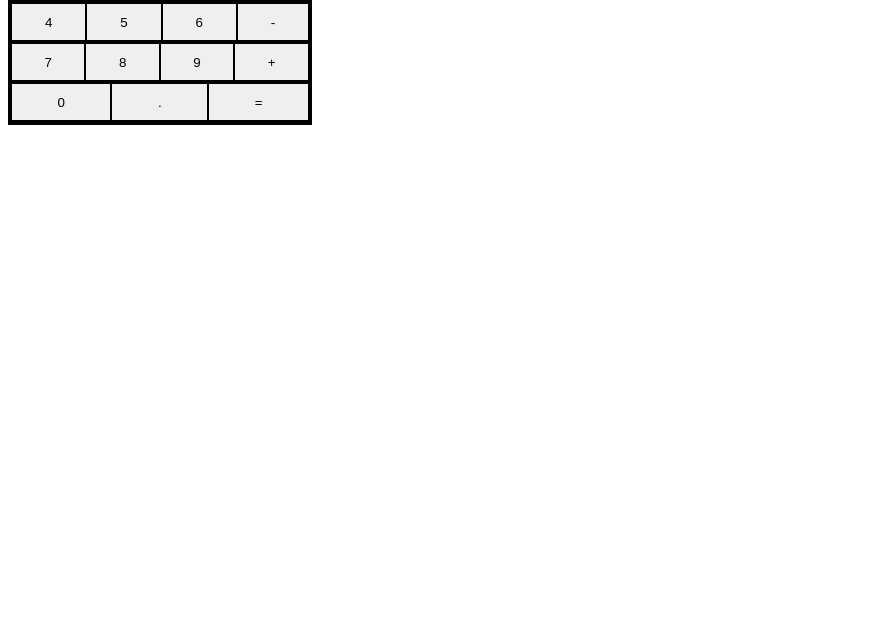
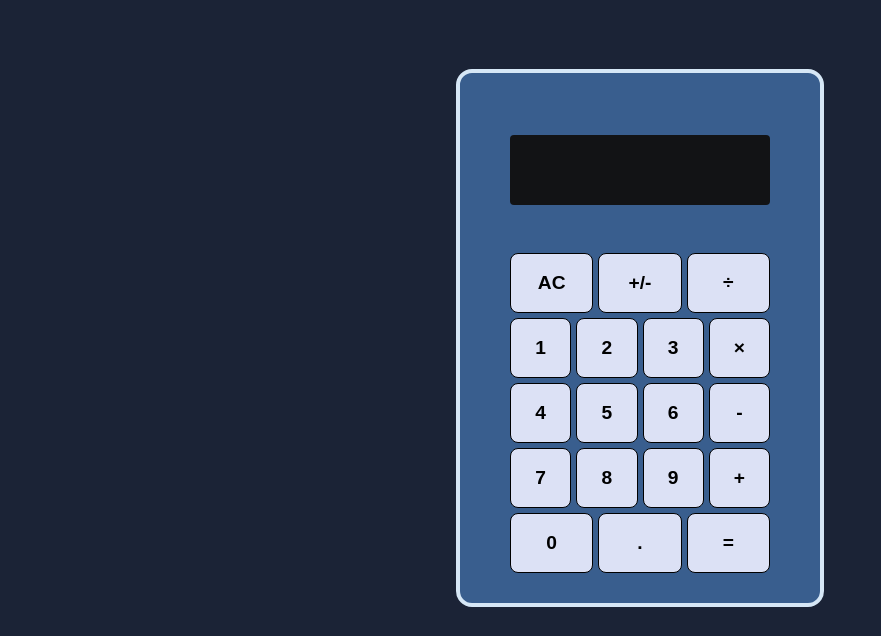
Before and after one commit to nkdk9315/calculator, a plain HTML site: page index.html in a window 1280 px wide. Shown: the part 164-800 px from the top of the page, without its empty margins (0-881 px from the left). Drawn offline with Linux system fonts and the light colour scheme.

Commit message:
finished

```diff
--- a/index.html
+++ b/index.html
@@ -9,6 +9,9 @@
     <title>CALCULATOR</title>
 </head>
 <body>
+    <div class="header">
+        <h1>Simple calculator</h1>
+    </div>
     <div class="calculator">
         <div class="display">
             <h2 id="expression"></h2>
--- a/script.js
+++ b/script.js
@@ -64,16 +64,37 @@ minus.addEventListener("click", pressMinus);
 
 // 数字をクリックすると実行する関数
 function pressNumber () {
+    // 12桁以上の数字が入力された場合は警告メッセージを表示し、入力できないようにする
+    if (firstNumber.length > 12 || lastNumber.length > 12) {
+        window.alert("Numbers over 12 digits are not accepted.");
+        return;
+    }
     // クリックされた数字を取得
     let currentNumber = this.innerText;
+
+    // operatorに÷が入っていて, lastNumberがないときは０を入力させない
+    if (operator === "÷" && !lastNumber && currentNumber === "0") {
+        return;
+    }
+    //
     // operatorに演算子が入っていない場合、firstNumberの桁をそのまま増やし、画面に表示
     if (!operator) {
-        firstNumber += currentNumber;
+        //firstNumberが０のときはfirstNumberに現在の数字を直接代入
+        if (firstNumber === "0") {
+            firstNumber = currentNumber;
+        } else {
+            firstNumber += currentNumber;
+        }
         h2.textContent = firstNumber;
     }
     // operatorに演算子が入っていた場合、演算子のあとの数字の桁を増やし、画面に表示
     if (operator) {
-        lastNumber += currentNumber;
+        // lastNumberが０のときはlastNumberに現在の数字を直接代入
+        if (lastNumber === "0") {
+            lastNumber = currentNumber;
+        } else {
+            lastNumber += currentNumber;
+        }
         h2.textContent = `${firstNumber} ${operator} ${lastNumber}`;
     }
 }
@@ -129,8 +150,11 @@ function pressDot() {
 }
 // マイナスキーが押されたときの関数
 function pressMinus() {
+    //　firstNumberが０のときはマイナスはつけない
+    if (firstNumber === "0" || lastNumber === "0") return;
     // firstNumberに数字があり、operatorに演算子が入っていない場合にfirstNumberにマイナスをつける
     if (firstNumber && !operator) {
+
         // マイナスが既についていた場合は取り除く
         if (firstNumber.includes("-")) {
             firstNumber = firstNumber.slice(1);
@@ -141,6 +165,7 @@ function pressMinus() {
     }
     // lastNumberに数字がある場合、lastNumberにマイナスをつける
     if (lastNumber) {
+        // 既にマイナスがついていれば取り除く
         if (lastNumber.includes("-")) {
             lastNumber = lastNumber.slice(1);
         } else {
--- a/style.css
+++ b/style.css
@@ -1,35 +1,72 @@
-.body {
+body {
     display: flex;
     flex-direction: column;
     justify-content: center;
     align-items: center;
+    background-color: rgb(27, 35, 54);
+}
+.header h1 {
+    font-weight: 900;
+    font-size: 50px;
+    color: rgb(240, 248, 255);
+
 }
 .calculator {
     display: flex;
+    justify-content: center;
     flex-direction: column;
     align-items: center;
-    border: 2px solid;
+    margin-top: 100px;
+    border: 4px solid ;
+    border-color: rgb(214, 231, 246);
+    border-radius: 16px;
     width: 300px;
+    padding: 30px;
+    background-color: rgba(87, 152, 231, 0.499);
 }
 .display {
-    height: 75px;
+    height: 150px;
+    width: 260px;
+    display: flex;
+    align-items: center;
+    justify-content: center;
+    word-wrap: break-word;
+}
+.display h2 {
+    display: flex;
+    justify-content: center;
+    align-items: center;
+    color: rgb(240, 247, 253);
+    margin-bottom: 35px;
+    height: 70px;
+    width: 260px;
+    border-radius: 4px;
+    background-color: rgb(18, 19, 21);
 }
 .keyboard {
     display: flex;
     flex-direction: column;
-    border: 1px solid;
+    justify-content: center;
+    align-items: center;
     width: 300px;
-    height: 200px;
+    height: 320px;
+    gap: 5px;
 }
 .row {
     display: flex;
-    border: 1px solid;
     flex: auto;
+    gap: 5px;
+    width: 260px;
+    justify-content: center;
 }
 .row button {
-    flex: auto;
+    flex: 1 1 0;
     border: 1px solid;
     display: flex;
     justify-content: center;
     align-items: center;
+    border-radius: 8px;
+    font-weight: bold;
+    font-size:larger;
+    background-color: rgb(220, 225, 245);
 }
```
